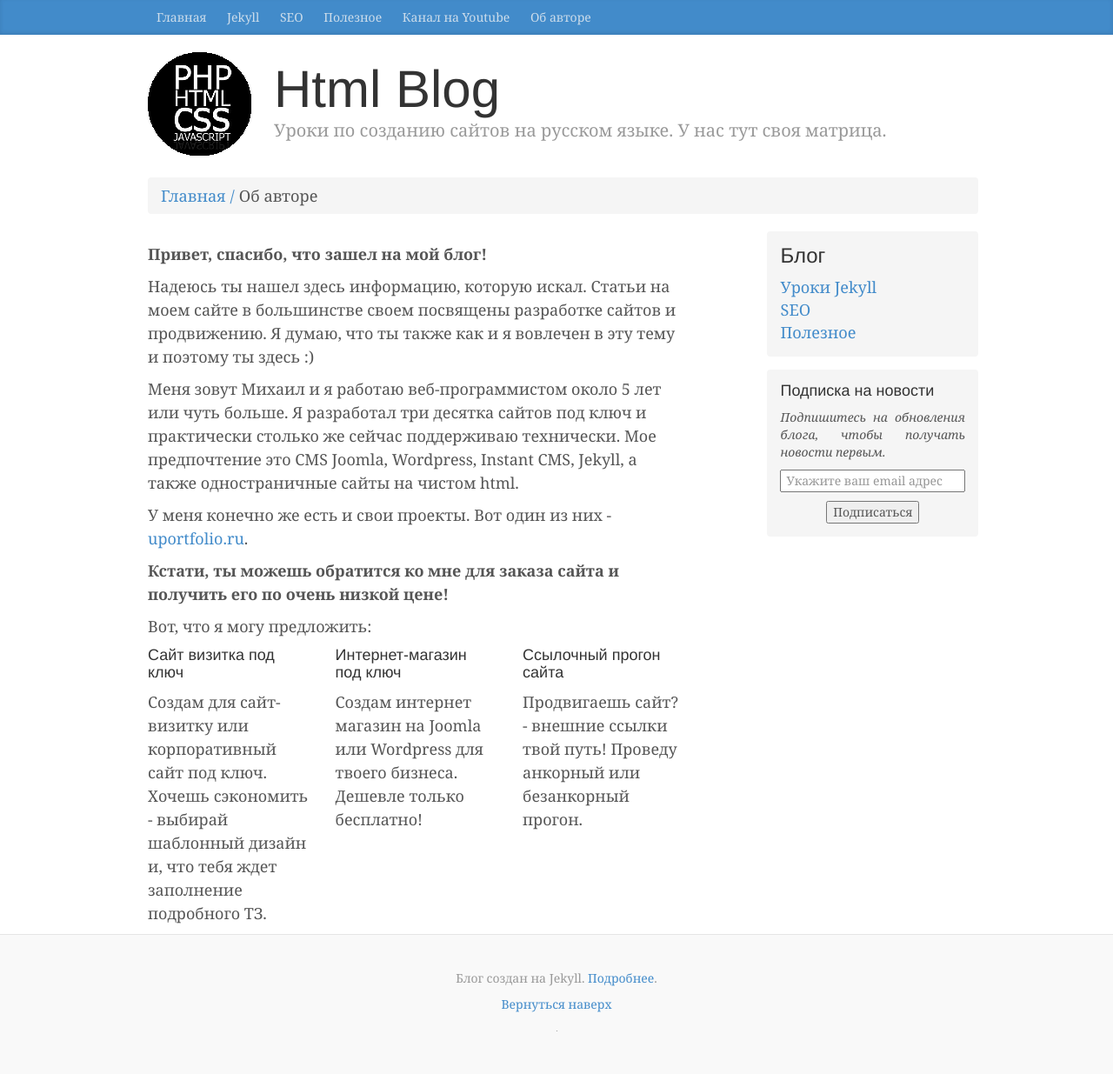
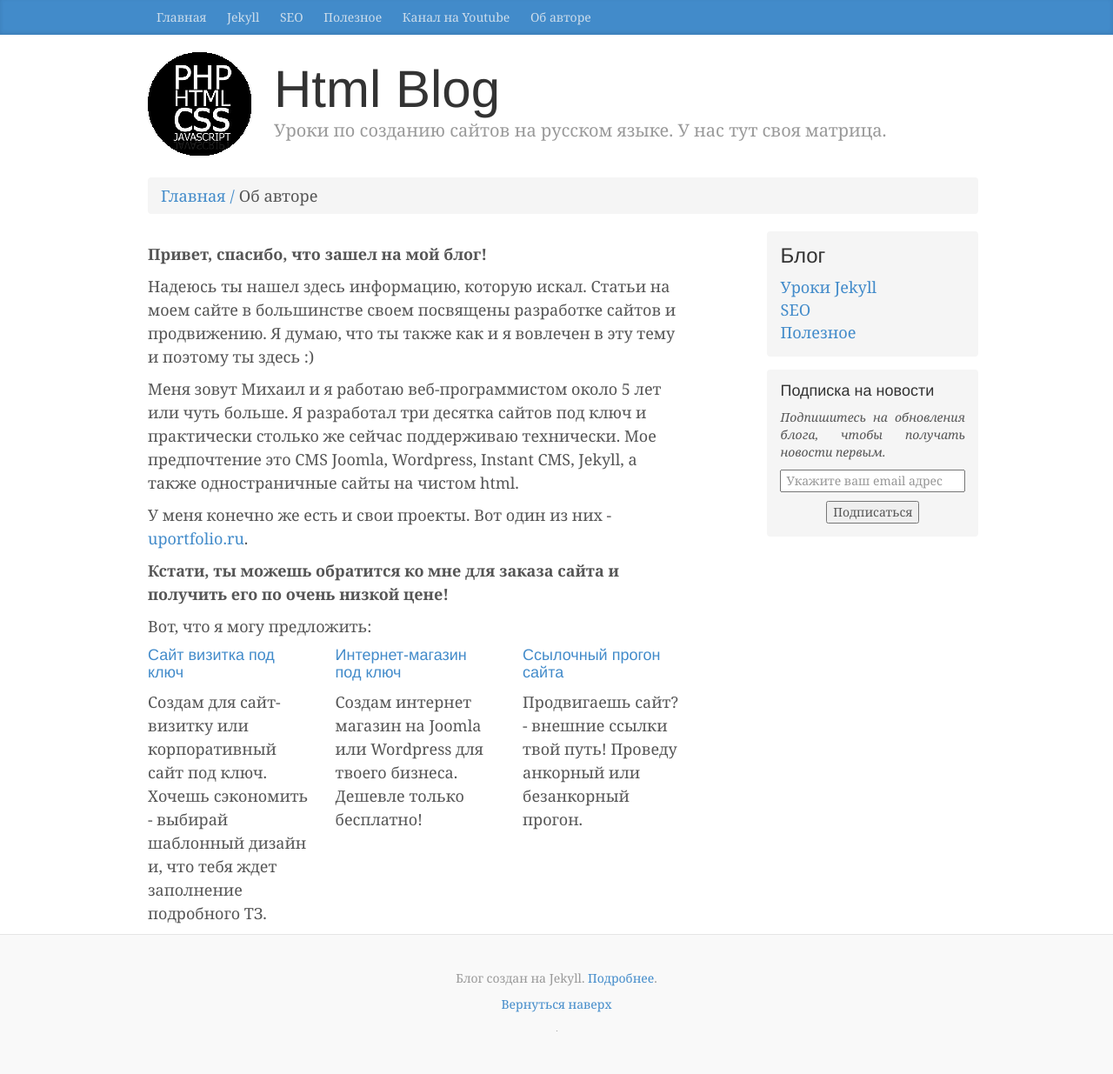
Before and after one commit to htmlblog/htmlblog.github.io, a Jekyll site: the page built from about.html, in a window 1280 px wide. Shown: the whole page at 87% size. Built offline with Jekyll 4.4.1, drawn with Linux system fonts in a browser that asks for light colours; comment, search, counter and statistics services are not loaded.

Commit message:
Update blog.css

```diff
--- a/assets/blog.css
+++ b/assets/blog.css
@@ -53,6 +53,10 @@ h6, .h6 {
     color: #FFF;
     text-shadow: 1px 1px 0 rgba(11,11,11,0.7);
     cursor: pointer;
+}
+
+.bluecolor {
+    color: #428bca;
 }
 
 /*
```
